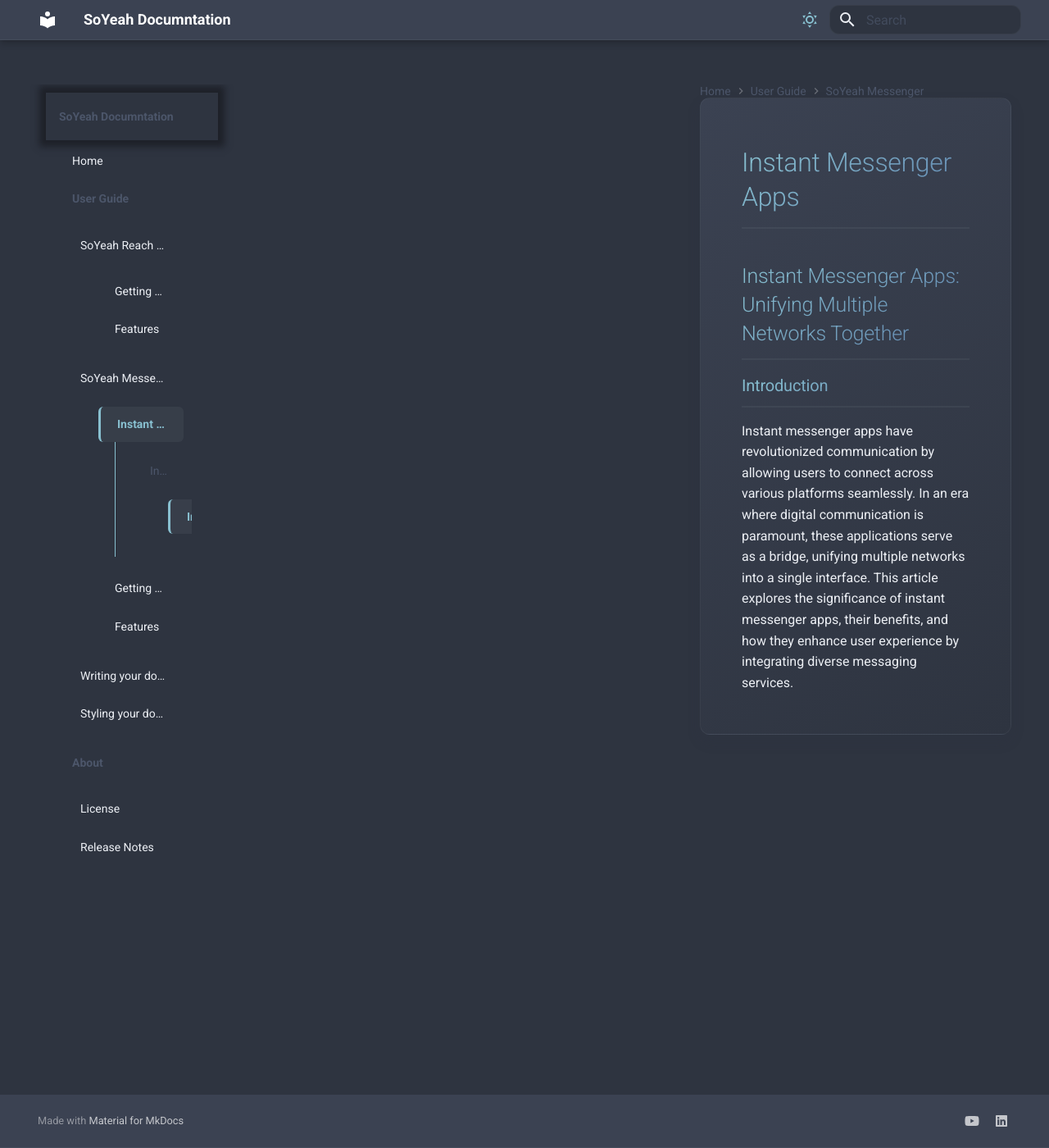
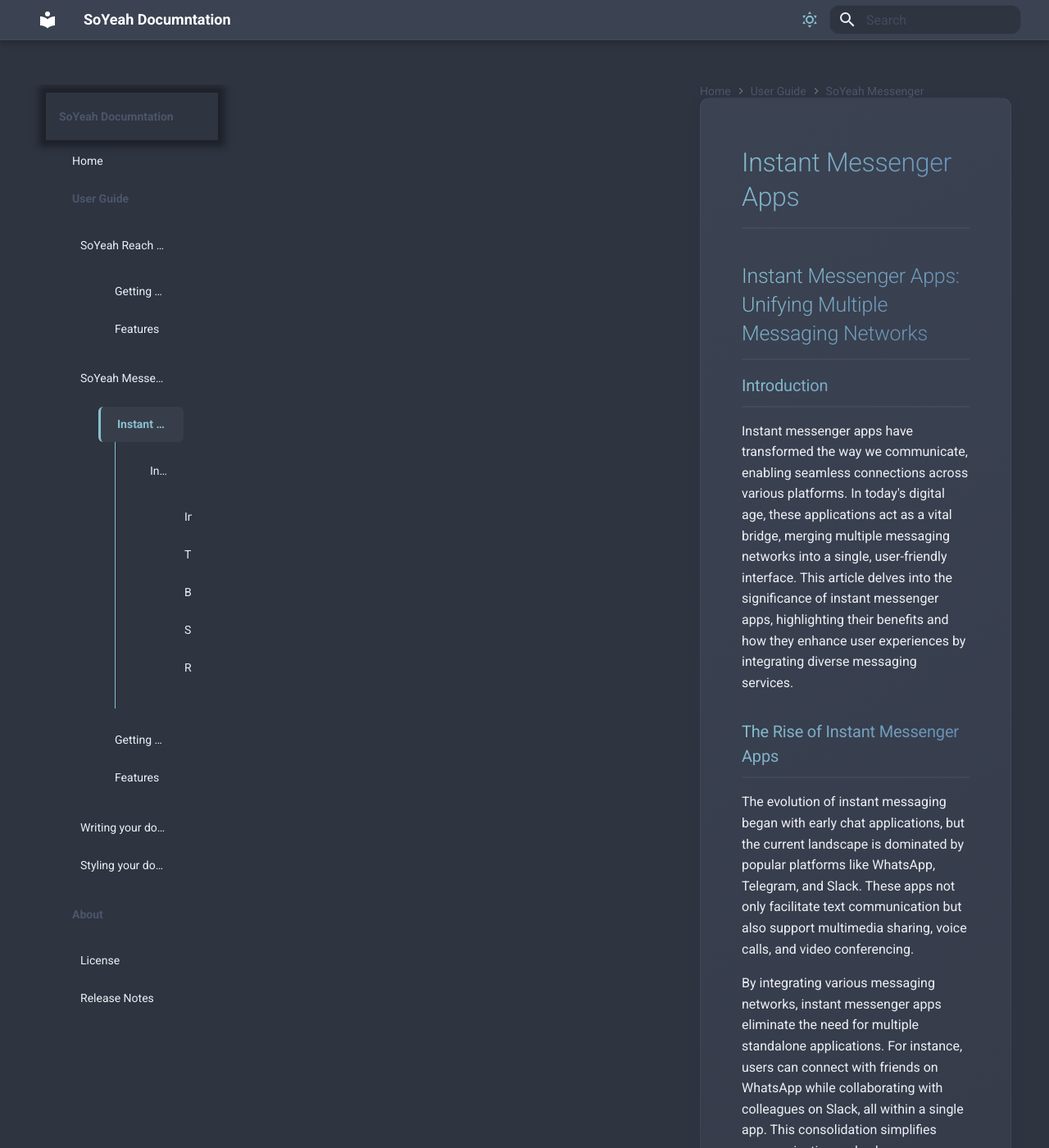
Before and after one commit to SoYeah42/Documents, an MkDocs documentation site: the page built from docs/instant_messenger_apps.md, in a window 1280 px wide and 1400 px high. Shown: the whole window at 82% size. Built offline with MkDocs 1.6.1 and Material for MkDocs 9.7.7, drawn with Linux system fonts in a browser that asks for light colours; some of the changed text lies outside the part shown.

Commit message:
css changes

```diff
--- a/docs/instant_messenger_apps.md
+++ b/docs/instant_messenger_apps.md
@@ -1,11 +1,41 @@
 ---
-title: "Instant Messenger Apps: Unifying Multiple Networks Together"
-description: "Explore how instant messenger apps unify multiple networks, enhancing communication and productivity."
-keywords: "instant messenger apps, unify messaging networks, communication tools"
+title: "Instant Messenger Apps: Unifying Multiple Messaging Networks"
+description: "Discover how instant messenger apps integrate multiple messaging networks, boosting communication and productivity for users."
+keywords: "instant messenger apps, unified messaging networks, communication tools, productivity apps"
 author: "Your Name"
 ---
 
-## Instant Messenger Apps: Unifying Multiple Networks Together
+## Instant Messenger Apps: Unifying Multiple Messaging Networks
 
 ### Introduction
-Instant messenger apps have revolutionized communication by allowing users to connect across various platforms seamlessly. In an era where digital communication is paramount, these applications serve as a bridge, unifying multiple networks into a single interface. This article explores the significance of instant messenger apps, their benefits, and how they enhance user experience by integrating diverse messaging services.
+
+Instant messenger apps have transformed the way we communicate, enabling seamless connections across various platforms. In today's digital age, these applications act as a vital bridge, merging multiple messaging networks into a single, user-friendly interface. This article delves into the significance of instant messenger apps, highlighting their benefits and how they enhance user experiences by integrating diverse messaging services.
+
+### The Rise of Instant Messenger Apps
+
+The evolution of instant messaging began with early chat applications, but the current landscape is dominated by popular platforms like WhatsApp, Telegram, and Slack. These apps not only facilitate text communication but also support multimedia sharing, voice calls, and video conferencing.
+
+By integrating various messaging networks, instant messenger apps eliminate the need for multiple standalone applications. For instance, users can connect with friends on WhatsApp while collaborating with colleagues on Slack, all within a single app. This consolidation simplifies communication and enhances productivity, allowing users to manage their interactions across different social spheres more effectively.
+
+### Benefits of Unification
+
+The unification of messaging networks provides several key advantages:
+
+- **Improved User Experience**: Access multiple messaging services without constantly switching apps, reducing friction in communication.
+- **Increased Productivity**: Consolidating communications allows users to manage their time more effectively, focusing on important messages without distractions.
+- **Enhanced Collaboration**: Teams can collaborate more efficiently by integrating work-related messaging with personal conversations, fostering a cohesive workflow.
+
+### SEO Best Practices for Your Instant Messenger Apps Article
+
+To ensure this article ranks well in search engines, consider these SEO best practices:
+
+- **Keyword Research**: Identify and incorporate relevant keywords such as "instant messenger apps," "unified messaging networks," and "communication tools" throughout the content.
+- **Use of Headings**: Implement H1, H2, and H3 tags appropriately to structure the content, making it easier for search engines to understand the hierarchy and context.
+- **Internal Linking**: Include links to related articles within your site to improve navigation and increase dwell time.
+- **External Linking**: Reference authoritative sources to enhance credibility and provide additional value to readers.
+
+### Recommended Meta Properties
+
+To further optimize this article for search engines, consider implementing the following meta properties:
+- **Meta Title**: Use a concise and descriptive title (e.g., "Instant Messenger Apps: Unifying Messaging Networks for Enhanced Communication").
+- **Meta Description**: Write a compelling summary (e.g., "Explore how instant messenger apps unify various messaging networks to improve communication, productivity, and collaboration for users.").
```
